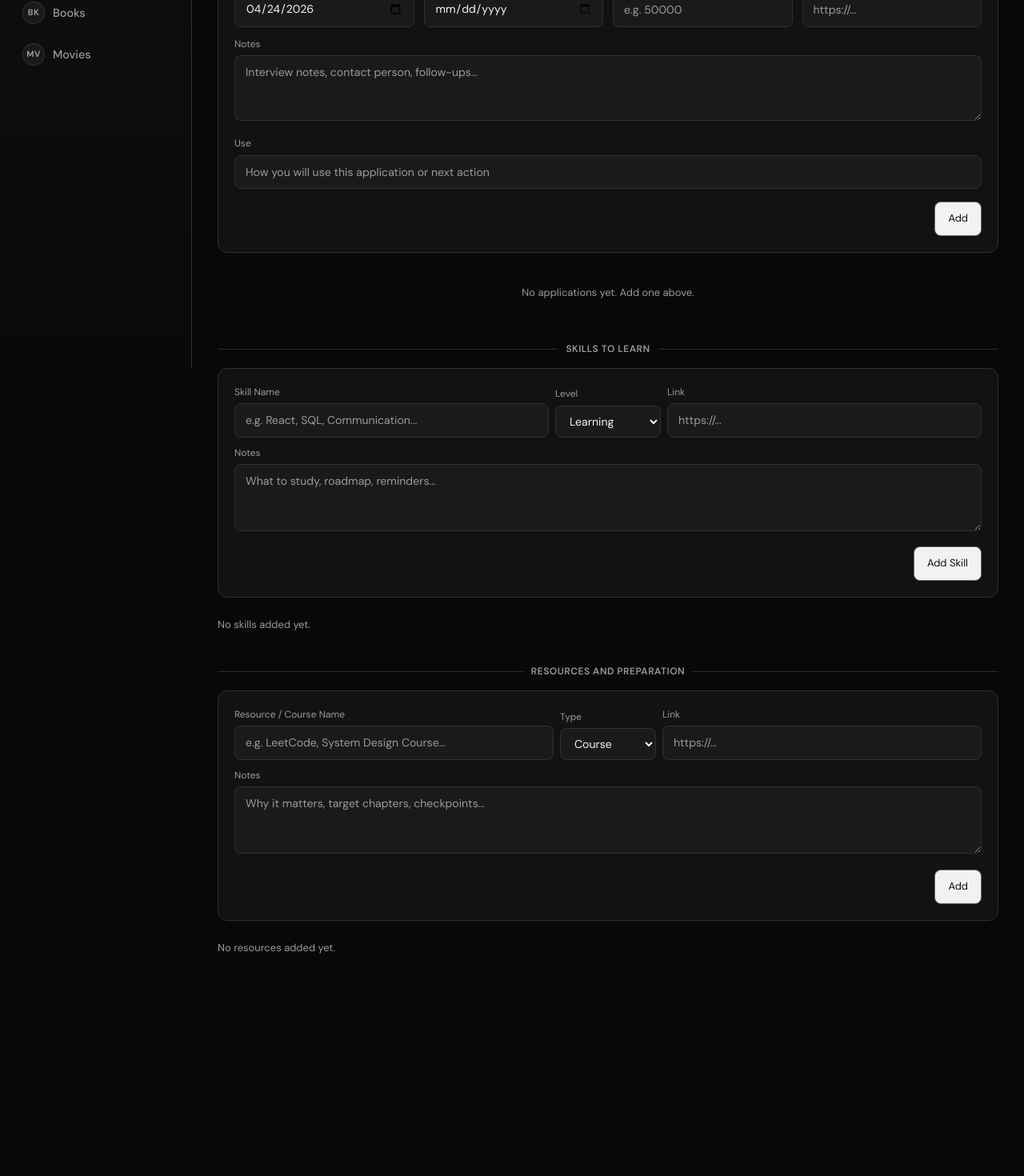
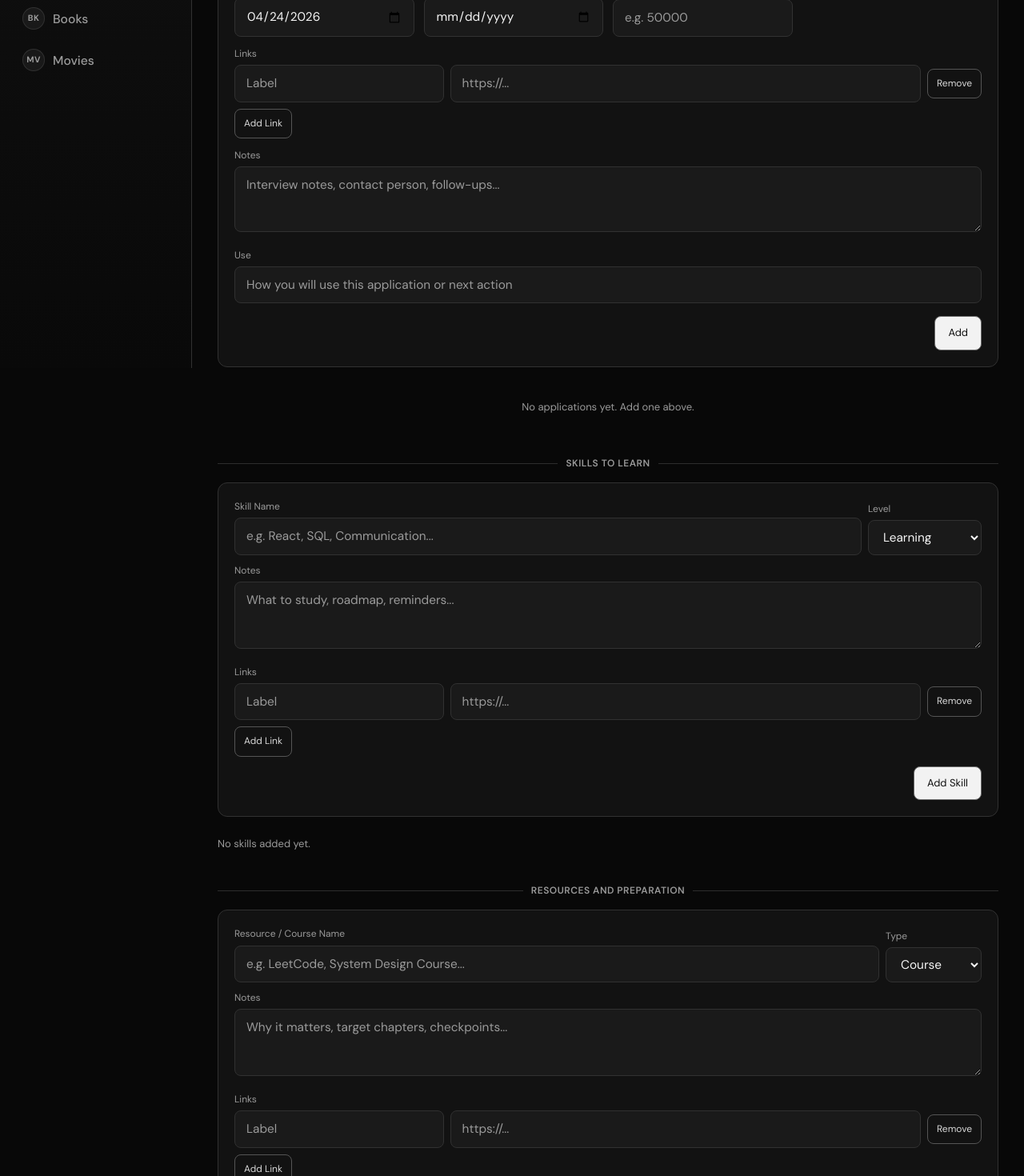
Before and after one commit to SMFAHAD1/my-dashboard, a React (Vite) app: page /jobprep in a window 1280 px wide. Shown: the part 340-1810 px from the top of the page at 80% size. Before the commit the page ends 1579 px from the top, so only its background shows below. Built offline with nearby package versions, Linux system fonts and the light colour scheme.

Commit message:
force redeploy

```diff
--- a/src/App.css
+++ b/src/App.css
@@ -73,7 +73,7 @@ textarea {
 }
 
 .sidebar-brand {
-  font-size: 1.1rem;
+  font-size: 1.2rem;
   font-weight: 700;
   color: var(--accent);
   margin-bottom: 24px;
@@ -83,7 +83,7 @@ textarea {
 
 .sidebar-brand span {
   display: block;
-  font-size: 0.7rem;
+  font-size: 0.78rem;
   font-weight: 400;
   color: var(--muted);
   margin-top: 2px;
@@ -92,7 +92,7 @@ textarea {
 
 .sidebar-section {
   color: var(--muted);
-  font-size: 0.72rem;
+  font-size: 0.8rem;
   font-weight: 700;
   letter-spacing: 0.12em;
   text-transform: uppercase;
@@ -108,7 +108,7 @@ textarea {
   border-radius: var(--radius-sm);
   color: var(--muted);
   text-decoration: none;
-  font-size: 0.9rem;
+  font-size: 0.98rem;
   font-weight: 500;
   transition: all 0.18s;
   margin-bottom: 4px;
@@ -152,7 +152,7 @@ textarea {
 }
 
 .page-header h1 {
-  font-size: 1.6rem;
+  font-size: 1.85rem;
   font-weight: 700;
   color: var(--text);
   letter-spacing: -0.5px;
@@ -160,7 +160,7 @@ textarea {
 
 .page-header p {
   color: var(--muted);
-  font-size: 0.9rem;
+  font-size: 1rem;
   margin-top: 4px;
 }
 
@@ -173,7 +173,7 @@ textarea {
 }
 
 .card-title {
-  font-size: 0.8rem;
+  font-size: 0.9rem;
   font-weight: 600;
   color: var(--muted);
   text-transform: uppercase;
@@ -204,7 +204,7 @@ textarea {
 }
 
 .stat-label {
-  font-size: 0.78rem;
+  font-size: 0.86rem;
   color: var(--muted);
   margin-top: 4px;
 }
@@ -224,8 +224,8 @@ textarea {
   border: 1px solid var(--border);
   border-radius: var(--radius-sm);
   color: var(--text);
-  font-size: 0.88rem;
-  padding: 9px 13px;
+  font-size: 0.96rem;
+  padding: 10px 14px;
   outline: none;
   transition: border-color 0.18s;
 }
@@ -254,7 +254,7 @@ select option {
 }
 
 .input-group label {
-  font-size: 0.78rem;
+  font-size: 0.85rem;
   color: var(--muted);
   font-weight: 500;
 }
@@ -263,7 +263,7 @@ select option {
   padding: 9px 18px;
   border-radius: var(--radius-sm);
   border: none;
-  font-size: 0.88rem;
+  font-size: 0.95rem;
   font-weight: 600;
   cursor: pointer;
   transition: all 0.18s;
@@ -311,14 +311,14 @@ select option {
 table {
   width: 100%;
   border-collapse: collapse;
-  font-size: 0.88rem;
+  font-size: 0.95rem;
 }
 
 th {
   text-align: left;
   padding: 10px 14px;
   color: var(--muted);
-  font-size: 0.75rem;
+  font-size: 0.82rem;
   text-transform: uppercase;
   letter-spacing: 0.6px;
   border-bottom: 1px solid var(--border);
@@ -342,7 +342,7 @@ tr:hover td {
   display: inline-block;
   padding: 3px 10px;
   border-radius: 20px;
-  font-size: 0.75rem;
+  font-size: 0.82rem;
   font-weight: 600;
 }
 
@@ -398,7 +398,7 @@ tr:hover td {
 }
 
 .empty-state p {
-  font-size: 0.9rem;
+  font-size: 1rem;
 }
 
 .stars {
--- a/src/pages/JobPrep.jsx
+++ b/src/pages/JobPrep.jsx
@@ -8,6 +8,11 @@ function formatDate(value) {
   const [year, month, day] = value.split("-");
   const months = ["Jan", "Feb", "Mar", "Apr", "May", "Jun", "Jul", "Aug", "Sep", "Oct", "Nov", "Dec"];
   return `${parseInt(day, 10)} ${months[parseInt(month, 10) - 1]} ${year}`;
+}
+
+function normalizeUrl(value) {
+  if (!value) return "";
+  return value.startsWith("http://") || value.startsWith("https://") ? value : `https://${value}`;
 }
 
 function Divider({ label }) {
@@ -37,6 +42,7 @@ const SKILL_LEVELS = {
 };
 
 const RESOURCE_TYPES = ["Course", "Book", "Platform", "YouTube", "Article", "Practice", "Other"];
+const EMPTY_LINK = { label: "", url: "" };
 
 export default function JobPrep() {
   const [applications, setApplications] = useLocalStorage("dashboard-jobs-applications", [], 1);
@@ -50,7 +56,7 @@ export default function JobPrep() {
   const [requirement, setRequirement] = useState("");
   const [appDate, setAppDate] = useState(today);
   const [deadline, setDeadline] = useState("");
-  const [link, setLink] = useState("");
+  const [appLinks, setAppLinks] = useState([{ ...EMPTY_LINK }]);
   const [salary, setSalary] = useState("");
   const [notes, setNotes] = useState("");
   const [usage, setUsage] = useState("");
@@ -58,17 +64,33 @@ export default function JobPrep() {
 
   const [skillName, setSkillName] = useState("");
   const [skillLevel, setSkillLevel] = useState("learning");
-  const [skillLink, setSkillLink] = useState("");
+  const [skillLinks, setSkillLinks] = useState([{ ...EMPTY_LINK }]);
   const [skillNotes, setSkillNotes] = useState("");
 
   const [resourceTitle, setResourceTitle] = useState("");
   const [resourceType, setResourceType] = useState("Course");
-  const [resourceLink, setResourceLink] = useState("");
+  const [resourceLinks, setResourceLinks] = useState([{ ...EMPTY_LINK }]);
   const [resourceNotes, setResourceNotes] = useState("");
 
-  function normalizeUrl(value) {
-    if (!value) return "";
-    return value.startsWith("http://") || value.startsWith("https://") ? value : `https://${value}`;
+  function cleanLinks(links) {
+    return links
+      .map((item) => ({
+        label: item.label.trim(),
+        url: item.url.trim(),
+      }))
+      .filter((item) => item.url);
+  }
+
+  function updateLinkItem(setter, index, field, value) {
+    setter((current) => current.map((item, itemIndex) => (itemIndex === index ? { ...item, [field]: value } : item)));
+  }
+
+  function addLinkItem(setter) {
+    setter((current) => [...current, { ...EMPTY_LINK }]);
+  }
+
+  function removeLinkItem(setter, index) {
+    setter((current) => (current.length === 1 ? [{ ...EMPTY_LINK }] : current.filter((_, itemIndex) => itemIndex !== index)));
   }
 
   function addApplication() {
@@ -85,7 +107,7 @@ export default function JobPrep() {
         requirement: requirement.trim(),
         appDate,
         deadline,
-        link: link.trim(),
+        links: cleanLinks(appLinks),
         salary: salary.trim(),
         notes: notes.trim(),
         usage: usage.trim(),
@@ -99,7 +121,7 @@ export default function JobPrep() {
     setRequirement("");
     setAppDate(today);
     setDeadline("");
-    setLink("");
+    setAppLinks([{ ...EMPTY_LINK }]);
     setSalary("");
     setNotes("");
     setUsage("");
@@ -123,13 +145,13 @@ export default function JobPrep() {
         id: Date.now(),
         name: skillName.trim(),
         level: skillLevel,
-        link: skillLink.trim(),
+        links: cleanLinks(skillLinks),
         notes: skillNotes.trim(),
       },
     ]);
     setSkillName("");
     setSkillLevel("learning");
-    setSkillLink("");
+    setSkillLinks([{ ...EMPTY_LINK }]);
     setSkillNotes("");
   }
 
@@ -145,14 +167,14 @@ export default function JobPrep() {
         id: Date.now(),
         title: resourceTitle.trim(),
         type: resourceType,
-        link: resourceLink.trim(),
+        links: cleanLinks(resourceLinks),
         notes: resourceNotes.trim(),
         done: false,
       },
     ]);
     setResourceTitle("");
     setResourceType("Course");
-    setResourceLink("");
+    setResourceLinks([{ ...EMPTY_LINK }]);
     setResourceNotes("");
   }
 
@@ -170,6 +192,7 @@ export default function JobPrep() {
     ...item,
     status: item.status === "requirement" ? "ongoing" : item.status,
     requirement: item.requirement || (item.status === "requirement" ? "Requirement pending" : ""),
+    links: item.links?.filter((linkItem) => linkItem?.url) || (item.link ? [{ label: "Job Link", url: item.link }] : []),
   }));
   const counts = Object.keys(APP_STATUS).reduce((accumulator, key) => {
     accumulator[key] = normalizedApplications.filter((item) => item.status === key).length;
@@ -260,9 +283,34 @@ export default function JobPrep() {
             <label style={labelStyle}>Expected Salary</label>
             <input value={salary} onChange={(event) => setSalary(event.target.value)} placeholder="e.g. 50000" style={{ width: "100%" }} />
           </div>
+          <div style={{ gridColumn: "1 / -1" }}>
+            <label style={labelStyle}>Links</label>
+            <div style={{ display: "flex", flexDirection: "column", gap: 8 }}>
+              {appLinks.map((linkItem, index) => (
+                <div key={`app-link-${index}`} style={{ display: "grid", gridTemplateColumns: "minmax(140px, 0.8fr) minmax(220px, 1.8fr) auto", gap: 8, alignItems: "center" }}>
+                  <input
+                    value={linkItem.label}
+                    onChange={(event) => updateLinkItem(setAppLinks, index, "label", event.target.value)}
+                    placeholder="Label"
+                    style={{ width: "100%" }}
+                  />
+                  <input
+                    value={linkItem.url}
+                    onChange={(event) => updateLinkItem(setAppLinks, index, "url", event.target.value)}
+                    placeholder="https://..."
+                    style={{ width: "100%" }}
+                  />
+                  <button type="button" onClick={() => removeLinkItem(setAppLinks, index)} style={smallGhostButton}>
+                    Remove
+                  </button>
+                </div>
+              ))}
               <div>
-            <label style={labelStyle}>Job Link</label>
-            <input value={link} onChange={(event) => setLink(event.target.value)} placeholder="https://..." style={{ width: "100%" }} />
+                <button type="button" onClick={() => addLinkItem(setAppLinks)} style={smallGhostButton}>
+                  Add Link
+                </button>
+              </div>
+            </div>
           </div>
           <div style={{ gridColumn: "1 / -1" }}>
             <label style={labelStyle}>Notes</label>
@@ -410,10 +458,6 @@ export default function JobPrep() {
               ))}
             </select>
           </div>
-          <div style={{ flex: 2, minWidth: 180 }}>
-            <label style={labelStyle}>Link</label>
-            <input value={skillLink} onChange={(event) => setSkillLink(event.target.value)} placeholder="https://..." style={{ width: "100%" }} />
-          </div>
         </div>
         <div>
           <label style={labelStyle}>Notes</label>
@@ -423,6 +467,35 @@ export default function JobPrep() {
             placeholder="What to study, roadmap, reminders..."
             style={{ width: "100%", minHeight: 84 }}
           />
+        </div>
+        <div style={{ marginTop: 12 }}>
+          <label style={labelStyle}>Links</label>
+          <div style={{ display: "flex", flexDirection: "column", gap: 8 }}>
+            {skillLinks.map((linkItem, index) => (
+              <div key={`skill-link-${index}`} style={{ display: "grid", gridTemplateColumns: "minmax(140px, 0.8fr) minmax(220px, 1.8fr) auto", gap: 8, alignItems: "center" }}>
+                <input
+                  value={linkItem.label}
+                  onChange={(event) => updateLinkItem(setSkillLinks, index, "label", event.target.value)}
+                  placeholder="Label"
+                  style={{ width: "100%" }}
+                />
+                <input
+                  value={linkItem.url}
+                  onChange={(event) => updateLinkItem(setSkillLinks, index, "url", event.target.value)}
+                  placeholder="https://..."
+                  style={{ width: "100%" }}
+                />
+                <button type="button" onClick={() => removeLinkItem(setSkillLinks, index)} style={smallGhostButton}>
+                  Remove
+                </button>
+              </div>
+            ))}
+            <div>
+              <button type="button" onClick={() => addLinkItem(setSkillLinks)} style={smallGhostButton}>
+                Add Link
+              </button>
+            </div>
+          </div>
         </div>
         <div style={{ display: "flex", justifyContent: "flex-end", marginTop: 12 }}>
           <button onClick={addSkill} style={buttonStyle}>
@@ -435,6 +508,7 @@ export default function JobPrep() {
         {skills.length === 0 && <p style={{ fontSize: 13, color: "#9a9a9a", padding: "12px 0" }}>No skills added yet.</p>}
         {skills.map((skill) => {
           const meta = SKILL_LEVELS[skill.level];
+          const skillLinksList = skill.links?.filter((linkItem) => linkItem?.url) || (skill.link ? [{ label: "Link", url: skill.link }] : []);
           return (
             <div key={skill.id} className="card" style={{ marginBottom: 0, borderLeft: `3px solid ${meta.border}` }}>
               <div style={{ display: "flex", justifyContent: "space-between", gap: 12, flexWrap: "wrap" }}>
@@ -454,10 +528,14 @@ export default function JobPrep() {
                       {meta.label}
                     </span>
                   </div>
-                  {skill.link && (
-                    <a href={normalizeUrl(skill.link)} target="_blank" rel="noreferrer" style={{ display: "block", fontSize: 12, color: "#dcdcdc", marginBottom: 4 }}>
-                      {skill.link}
+                  {skillLinksList.length > 0 && (
+                    <div style={{ display: "flex", flexDirection: "column", gap: 4, marginBottom: skill.notes ? 4 : 0 }}>
+                      {skillLinksList.map((linkItem, index) => (
+                        <a key={`${skill.id}-link-${index}`} href={normalizeUrl(linkItem.url)} target="_blank" rel="noreferrer" style={{ display: "block", fontSize: 12, color: "#dcdcdc" }}>
+                          {linkItem.label || `Link ${index + 1}`}: {linkItem.url}
                         </a>
+                      ))}
+                    </div>
                   )}
                   {skill.notes && <p style={{ fontSize: 12, color: "#a6a6a6" }}>{skill.notes}</p>}
                 </div>
@@ -494,10 +572,6 @@ export default function JobPrep() {
               ))}
             </select>
           </div>
-          <div style={{ flex: 2, minWidth: 180 }}>
-            <label style={labelStyle}>Link</label>
-            <input value={resourceLink} onChange={(event) => setResourceLink(event.target.value)} placeholder="https://..." style={{ width: "100%" }} />
-          </div>
         </div>
         <div>
           <label style={labelStyle}>Notes</label>
@@ -508,6 +582,35 @@ export default function JobPrep() {
             style={{ width: "100%", minHeight: 84 }}
           />
         </div>
+        <div style={{ marginTop: 12 }}>
+          <label style={labelStyle}>Links</label>
+          <div style={{ display: "flex", flexDirection: "column", gap: 8 }}>
+            {resourceLinks.map((linkItem, index) => (
+              <div key={`resource-link-${index}`} style={{ display: "grid", gridTemplateColumns: "minmax(140px, 0.8fr) minmax(220px, 1.8fr) auto", gap: 8, alignItems: "center" }}>
+                <input
+                  value={linkItem.label}
+                  onChange={(event) => updateLinkItem(setResourceLinks, index, "label", event.target.value)}
+                  placeholder="Label"
+                  style={{ width: "100%" }}
+                />
+                <input
+                  value={linkItem.url}
+                  onChange={(event) => updateLinkItem(setResourceLinks, index, "url", event.target.value)}
+                  placeholder="https://..."
+                  style={{ width: "100%" }}
+                />
+                <button type="button" onClick={() => removeLinkItem(setResourceLinks, index)} style={smallGhostButton}>
+                  Remove
+                </button>
+              </div>
+            ))}
+            <div>
+              <button type="button" onClick={() => addLinkItem(setResourceLinks)} style={smallGhostButton}>
+                Add Link
+              </button>
+            </div>
+          </div>
+        </div>
         <div style={{ display: "flex", justifyContent: "flex-end", marginTop: 12 }}>
           <button onClick={addResource} style={buttonStyle}>
             Add
@@ -517,7 +620,9 @@ export default function JobPrep() {
 
       <div style={{ display: "flex", flexDirection: "column", gap: 6 }}>
         {resources.length === 0 && <p style={{ fontSize: 13, color: "#9a9a9a", padding: "12px 0" }}>No resources added yet.</p>}
-        {resources.map((resource) => (
+        {resources.map((resource) => {
+          const resourceLinksList = resource.links?.filter((linkItem) => linkItem?.url) || (resource.link ? [{ label: "Link", url: resource.link }] : []);
+          return (
             <div
               key={resource.id}
               className="card"
@@ -556,10 +661,14 @@ export default function JobPrep() {
                     {resource.type}
                   </span>
                 </div>
-              {resource.link && (
-                <a href={normalizeUrl(resource.link)} target="_blank" rel="noreferrer" style={{ display: "block", fontSize: 12, color: "#d8d8d8", marginBottom: 4 }}>
-                  {resource.link}
+                {resourceLinksList.length > 0 && (
+                  <div style={{ display: "flex", flexDirection: "column", gap: 4, marginBottom: resource.notes ? 4 : 0 }}>
+                    {resourceLinksList.map((linkItem, index) => (
+                      <a key={`${resource.id}-link-${index}`} href={normalizeUrl(linkItem.url)} target="_blank" rel="noreferrer" style={{ display: "block", fontSize: 12, color: "#d8d8d8" }}>
+                        {linkItem.label || `Link ${index + 1}`}: {linkItem.url}
                       </a>
+                    ))}
+                  </div>
                 )}
                 {resource.notes && <p style={{ fontSize: 12, color: "#a6a6a6" }}>{resource.notes}</p>}
               </div>
@@ -567,7 +676,8 @@ export default function JobPrep() {
                 Remove
               </button>
             </div>
-        ))}
+          );
+        })}
       </div>
     </div>
   );
@@ -575,6 +685,7 @@ export default function JobPrep() {
 
 function ApplicationCard({ item, statusMeta, onDelete, onChangeStatus }) {
   const isDeadlinePast = item.deadline && item.deadline < today && item.status === "ongoing";
+  const appLinksList = item.links?.filter((linkItem) => linkItem?.url) || (item.link ? [{ label: "Job Link", url: item.link }] : []);
 
   return (
     <div className="card" style={{ marginBottom: 0, borderLeft: `3px solid ${statusMeta.border}` }}>
@@ -605,15 +716,20 @@ function ApplicationCard({ item, statusMeta, onDelete, onChangeStatus }) {
           </div>
           {item.notes && <p style={{ fontSize: 12, color: "#aaaaaa", marginTop: 5, fontStyle: "italic" }}>{item.notes}</p>}
           {item.usage && <p style={{ fontSize: 12, color: "#cfcfcf", marginTop: 4 }}>Use: {item.usage}</p>}
-          {item.link && (
+          {appLinksList.length > 0 && (
+            <div style={{ display: "flex", flexDirection: "column", gap: 4, marginTop: 4 }}>
+              {appLinksList.map((linkItem, index) => (
                 <a
-              href={item.link.startsWith("http") ? item.link : `https://${item.link}`}
+                  key={`${item.id}-link-${index}`}
+                  href={normalizeUrl(linkItem.url)}
                   target="_blank"
                   rel="noreferrer"
-              style={{ fontSize: 12, color: "#dfdfdf", marginTop: 4, display: "block", overflow: "hidden", textOverflow: "ellipsis", whiteSpace: "nowrap" }}
+                  style={{ fontSize: 12, color: "#dfdfdf", display: "block", overflow: "hidden", textOverflow: "ellipsis", whiteSpace: "nowrap" }}
                 >
-              {item.link}
+                  {linkItem.label || `Link ${index + 1}`}: {linkItem.url}
                 </a>
+              ))}
+            </div>
           )}
         </div>
         <div style={{ display: "flex", flexDirection: "column", gap: 6, alignItems: "flex-end" }}>
@@ -688,3 +804,14 @@ const ghostDangerButton = {
   padding: "7px 11px",
   fontSize: 13,
 };
+
+const smallGhostButton = {
+  background: "transparent",
+  border: "1px solid #555555",
+  cursor: "pointer",
+  color: "#d8d8d8",
+  borderRadius: 8,
+  padding: "8px 11px",
+  fontSize: 12,
+  whiteSpace: "nowrap",
+};
```
Lines whose indentation alone changed are shown as unchanged.
